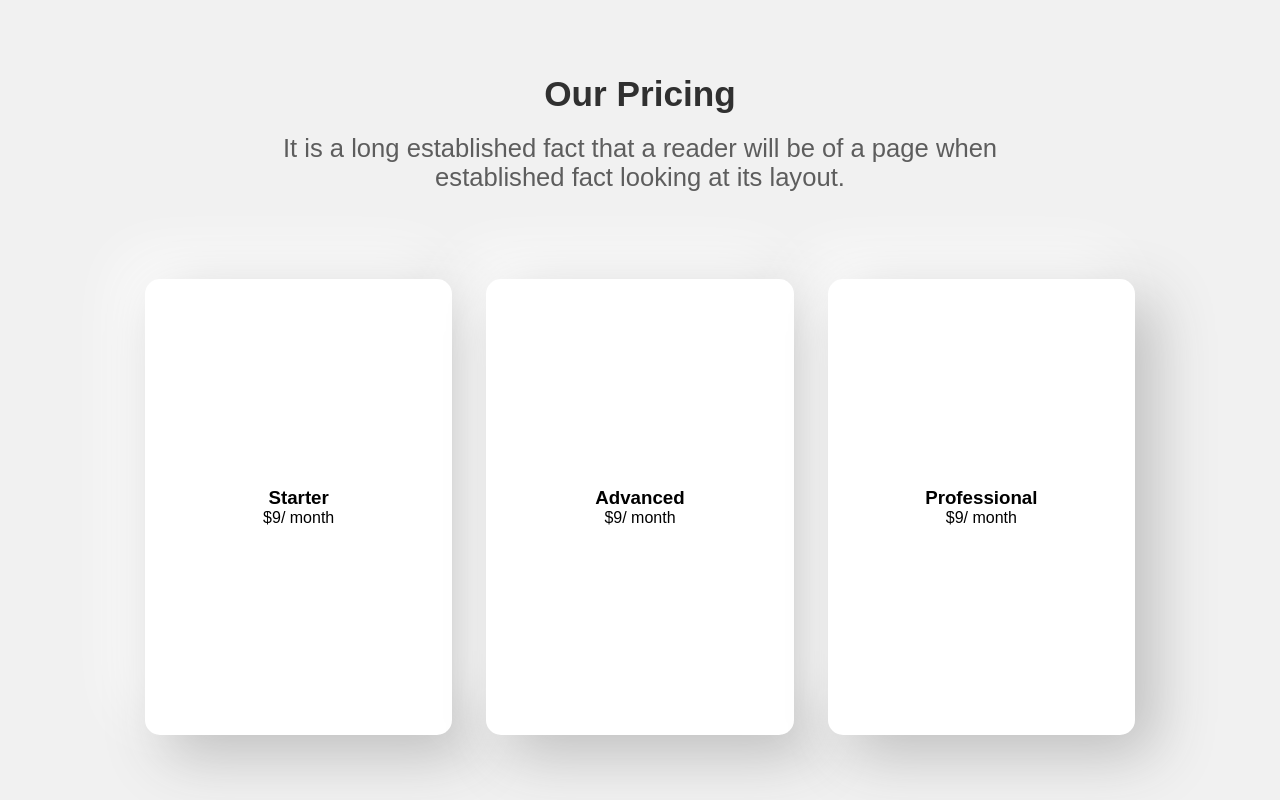
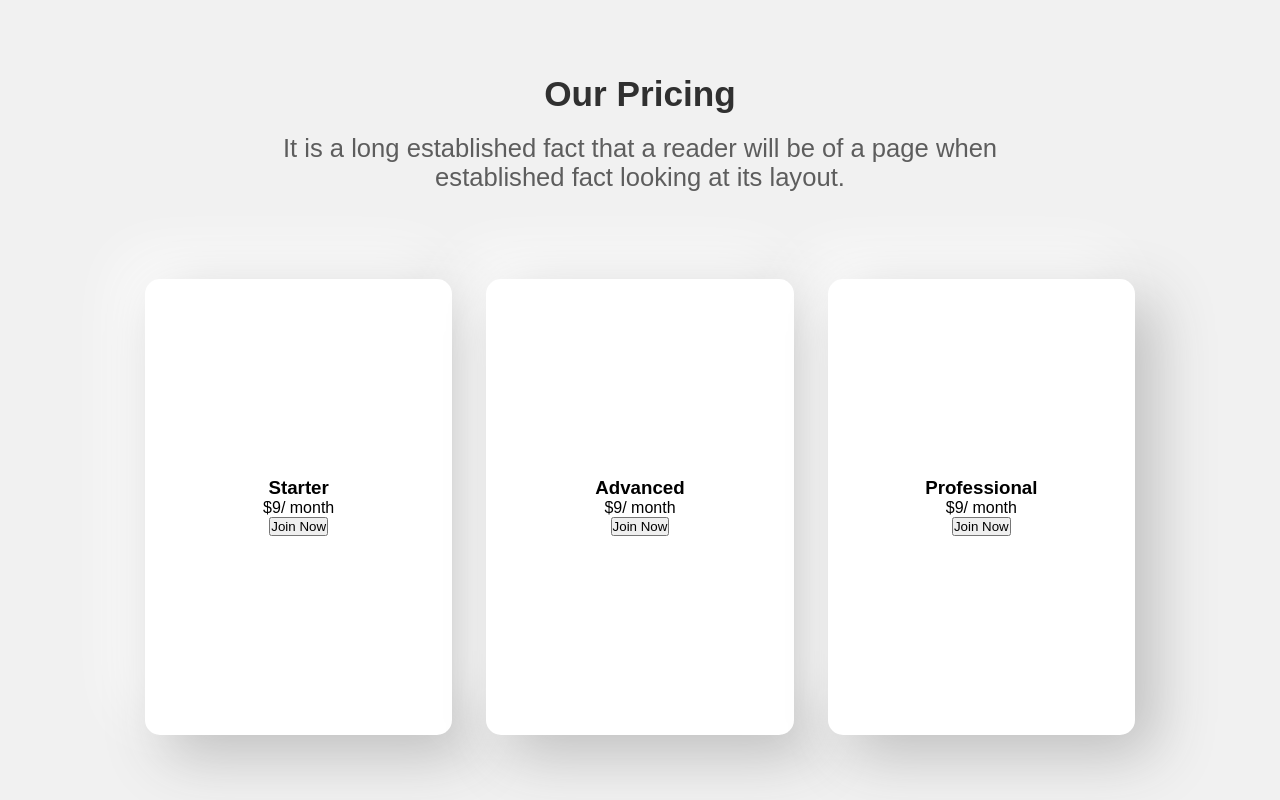
Before and after one commit to CN-Works/Kucra-Landing-Page, a plain HTML site: page index.html in a window 1280 px wide. Shown: the part 5200-6000 px from the top of the page. Drawn offline with Linux system fonts and the light colour scheme.

Commit message:
Chore : Offer card button

```diff
--- a/index.html
+++ b/index.html
@@ -258,6 +258,8 @@
                         <p class="offer-price-value">9</p>
                         <p class="offer-price-duration">/ month</p>
                     </div>
+
+                    <button class="offer-card-button">Join Now</button>
                 </div>
 
                 <!-- Advanced Pack -->
@@ -269,6 +271,8 @@
                         <p class="offer-price-value">9</p>
                         <p class="offer-price-duration">/ month</p>
                     </div>
+
+                    <button class="offer-card-button">Join Now</button>
                 </div>
 
                 <!-- Professional Pack -->
@@ -280,6 +284,8 @@
                         <p class="offer-price-value">9</p>
                         <p class="offer-price-duration">/ month</p>
                     </div>
+
+                    <button class="offer-card-button">Join Now</button>
                 </div>
             </div>
         </div>
```
